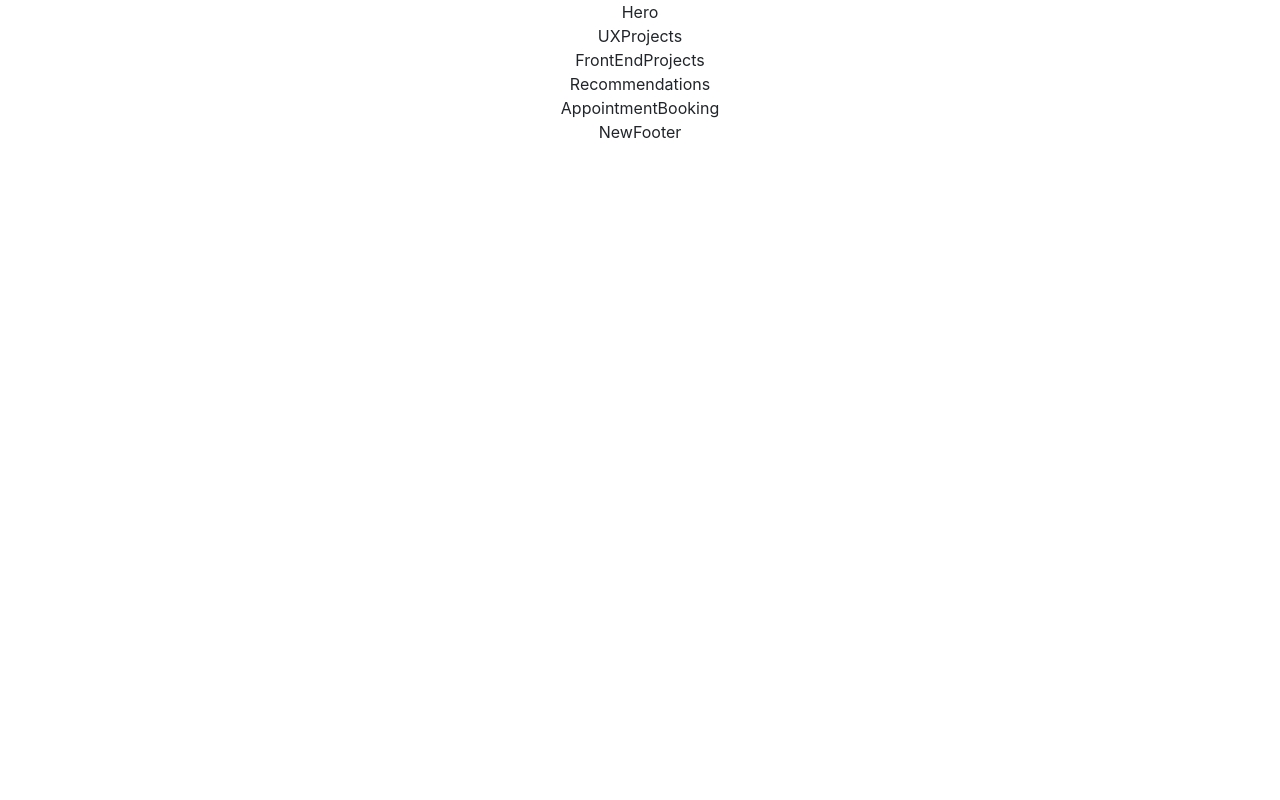
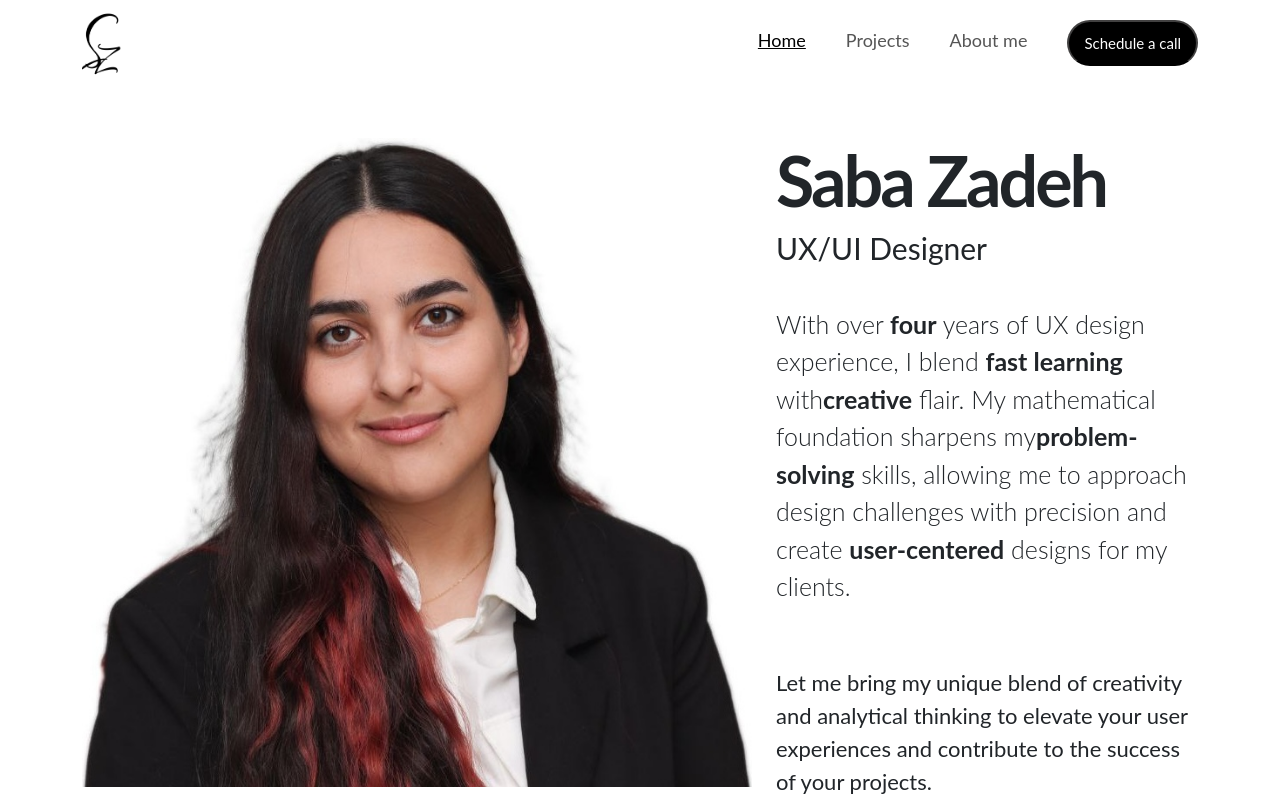
Before and after one commit to SabaKD/my-portfolio-react, a React (Create React App) app: page / in a window 1280 px wide. Shown: the top 800 px of the page. Built offline with nearby package versions, Linux system fonts and the light colour scheme.

Commit message:
hero and navbar is added

```diff
--- a/src/App.css
+++ b/src/App.css
@@ -1,38 +1,76 @@
-.App {
-  text-align: center;
+:root {
+  --branding-color: black;
+  --heading-font-family: "Lato",
+    sans-serif;
+  --paragraph-font-color: #555;
+  --background-text: #F7F6F7;
+  --accent-color: rgb(45, 76, 29);
+}
+h1,
+h2,
+h3,
+h4,
+p,
+a {
+  font-family: var(--heading-font-family);
 }
 
-.App-logo {
-  height: 40vmin;
-  pointer-events: none;
+.primary-button:hover {
+  color: white;
+  background: linear-gradient(rgba(0, 0, 0, 1) 0%, rgba(73, 72, 72, 1) 100%);
 }
 
-@media (prefers-reduced-motion: no-preference) {
-  .App-logo {
-    animation: App-logo-spin infinite 20s linear;
-  }
+.NavigationBar .logo {
+  max-width: 40px;
+  max-height: 100px;
 }
 
-.App-header {
-  background-color: #282c34;
-  min-height: 100vh;
-  display: flex;
-  flex-direction: column;
-  align-items: center;
-  justify-content: center;
-  font-size: calc(10px + 2vmin);
-  color: white;
+
+.NavigationBar nav ul {
+  margin-top: 20px;
+  padding: 0;
 }
 
-.App-link {
-  color: #61dafb;
+.NavigationBar nav li {
+  display: inline;
+  list-style: none;
+  margin-left: 40px;
+
 }
 
-@keyframes App-logo-spin {
-  from {
-    transform: rotate(0deg);
-  }
-  to {
-    transform: rotate(360deg);
-  }
+.NavigationBar .navMenu {
+  font-size: 18px;
+  color: #555;
+  text-decoration: none;
+  transition: all 150s ease-in-out;
+
 }
+
+.NavigationBar .navMenu:hover {
+  color: var(--branding-color);
+  text-decoration: underline;
+
+}
+
+.NavigationBar .navMenu.active {
+  color: var(--branding-color);
+  text-decoration: underline;
+  ;
+}
+
+.NavigationBar .primary-button{
+    background-color: var(--branding-color);
+    padding: 10px 15px;
+    justify-content: center;
+    align-items: center;
+    border-radius: 50px;
+    color: white;
+    font-size: 15px;
+    font-family: var(--heading-font-family);
+    border-top: 2px solid #424141;
+
+    border-right: 2px solid #424141;
+    border-left: 2px solid #424141;
+    cursor: pointer;
+    transition: background-color 0.3s ease-in-out, color 0.3s ease-in-out;
+}
--- a/src/App.js
+++ b/src/App.js
@@ -1,5 +1,6 @@
 import React from 'react';
 import './App.css';
+import NavigationBar from './NavigationBar';
 import Hero from './Hero';
 import UXProjects from './UXProjects';
 import FrontEndProjects from './FrontEndProjects';
@@ -10,6 +11,7 @@ import NewFooter from './NewFooter';
 function App() {
   return (
     <div className="App">
+      <NavigationBar/>
       <Hero/>
       <UXProjects/>
       <FrontEndProjects/>
--- /dev/null
+++ b/src/Hero.css
@@ -0,0 +1,96 @@
+.hero h1 {
+
+    font-size: 70px;
+    font-weight: 700;
+    letter-spacing: -3px;
+}
+
+.hero h2 {
+
+    font-size: 60px;
+    font-style: normal;
+    font-weight: 700;
+}
+
+h3 {
+
+    font-size: 30px;
+    font-style: normal;
+    font-weight: 400;
+    line-height: normal;
+}
+
+.hero,
+.aboutMeHero {
+    margin-top: 40px;
+    background-color: white;
+}
+
+.hero .p1 {
+    font-size: 25px;
+    font-style: normal;
+    font-weight: 300;
+    max-width: 740px;
+    margin-top: 40px;
+
+
+}
+
+.hero .p2 {
+    font-size: 22px;
+    font-style: normal;
+    font-weight: 400;
+    max-width: 740px;
+    margin-top: 60px;
+    margin-bottom: 20px;
+}
+
+strong {
+    font-size: 25px;
+    font-style: normal;
+    font-weight: 700;
+}
+
+.hero img {
+
+    max-width: 670px;
+
+
+}
+
+.black-rectangle {
+    background-color: var(--branding-color);
+    height: 110px;
+    text-align: center;
+    color: white;
+}
+
+
+.primary-button {
+    background-color: var(--branding-color);
+    padding: 15px 25px;
+    justify-content: center;
+    align-items: center;
+    border-radius: 50px;
+    color: white;
+    font-size: 20px;
+    font-family: var(--heading-font-family);
+    border-top: 2px solid #424141;
+
+    border-right: 2px solid #424141;
+    border-left: 2px solid #424141;
+    cursor: pointer;
+    transition: background-color 0.3s ease-in-out, color 0.3s ease-in-out;
+}
+
+.primary-button:hover {
+    color: white;
+    background: linear-gradient(rgba(0, 0, 0, 1) 0%, rgba(73, 72, 72, 1) 100%);
+}
+
+.horizontal-line {
+    border: none;
+    border-top: 2.5px solid black;
+    margin: 0px 50px 0px 50px;
+
+}
--- a/src/Hero.js
+++ b/src/Hero.js
@@ -1,9 +1,34 @@
 import React from "react";
+import heroImage from "./Images/croped pic.jpg";
+import "./Hero.css";
 
 export default function Hero(){
     return(
-        <div>
-            Hero
+        <div className="hero">
+        <div className="container">
+            <div className="row">
+                <div className="col d-none d-xl-block">
+                    <img src={heroImage} alt="saba zadeh" className="heroImg"/>
+                </div>
+                <div className="col">
+                    <h1>Saba Zadeh</h1>
+                    <h3>UX/UI Designer</h3>
+                    <p className="p1">With over <strong>four</strong> years of UX design experience, I blend <strong>fast
+                            learning</strong> with
+                        <strong>creative</strong> flair. My mathematical foundation sharpens my
+                        <strong>problem-solving</strong> skills, allowing me to approach design challenges with
+                        precision
+                        and create <strong>user-centered</strong> designs for my clients.
+                    </p>
+                    <p className="p2">Let me bring my unique blend of creativity and analytical thinking to elevate your
+                        user
+                        experiences and
+                        contribute to
+                        the success of your projects.</p>
+                    <a href="contact.html" className=" btn primary-button">Contact me</a>
+                </div>
+            </div>
         </div>
-    )
+    </div>
+    );
 }
--- /dev/null
+++ b/src/NavigationBar.js
@@ -0,0 +1,30 @@
+import React from "react";
+import logo from "./Images/Logo.png";
+
+export default function NavigationBar(){
+    return(
+        <div className="NavigationBar">
+        <div className="container">
+        <nav className="d-flex justify-content-between">
+            <img src={logo} alt="Saba Logo" className="logo" rel="noreferrer"/>
+            <ul>
+                <li>
+                    <a href="/" className=" active navMenu" title="Homepage">Home</a>
+
+                </li>
+                <li>
+                    <a href="#projects" className="navMenu" title="Saba's Projects" rel="noreferrer">Projects</a>
+                </li>
+                <li>
+                    <a href="/about.html" className="navMenu" title="About Saba" rel="noreferrer">About me</a>
+                </li>
+                <li>
+                    <a href="https://calendly.com/washingintroduction/30-mins-with-saba?month=2024-02"
+                        className=" btn primary-button" target="_blank" rel="noreferrer">Schedule a call</a>
+                </li>
+            </ul>
+        </nav>
+    </div>
+    </div>
+    )
+}
```
Also changed, not shown: public/index.html (+1 -21 lines), src/Images/Logo.png (added), src/Images/croped pic.jpg (added).
